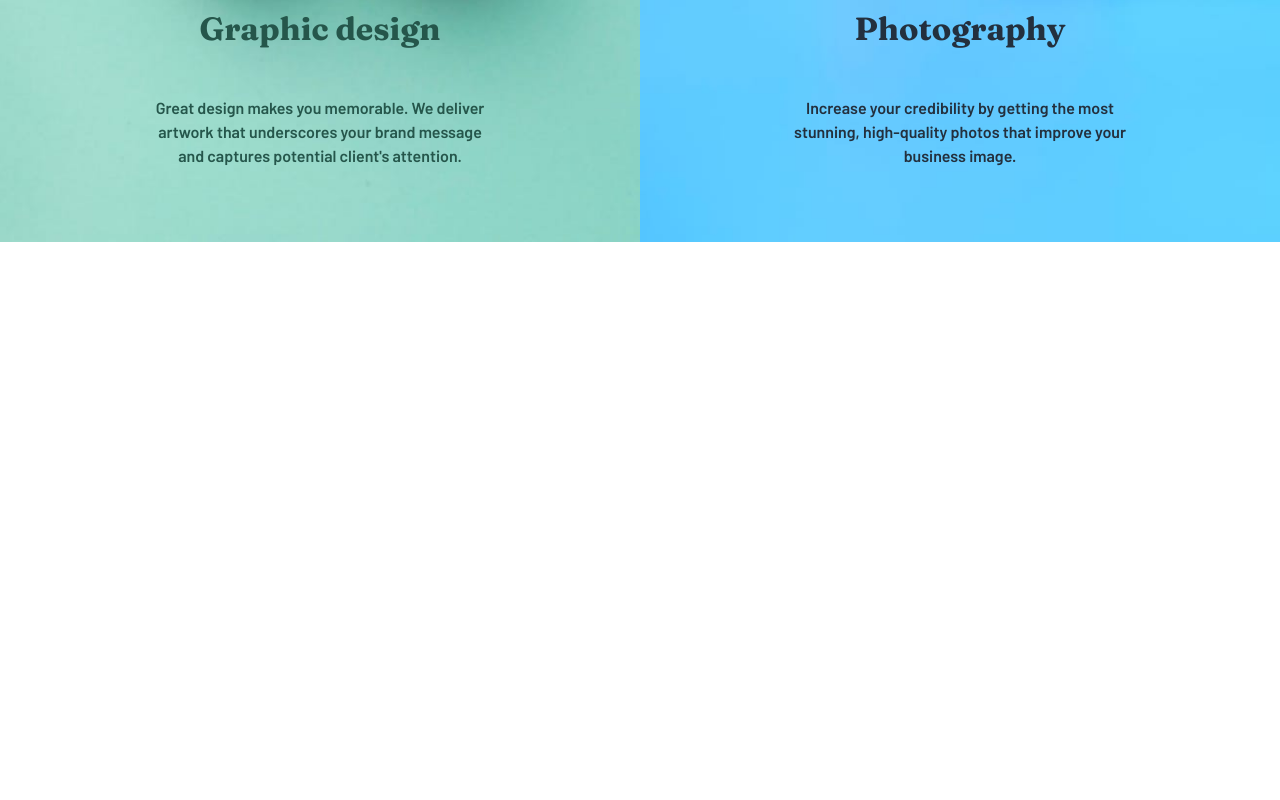
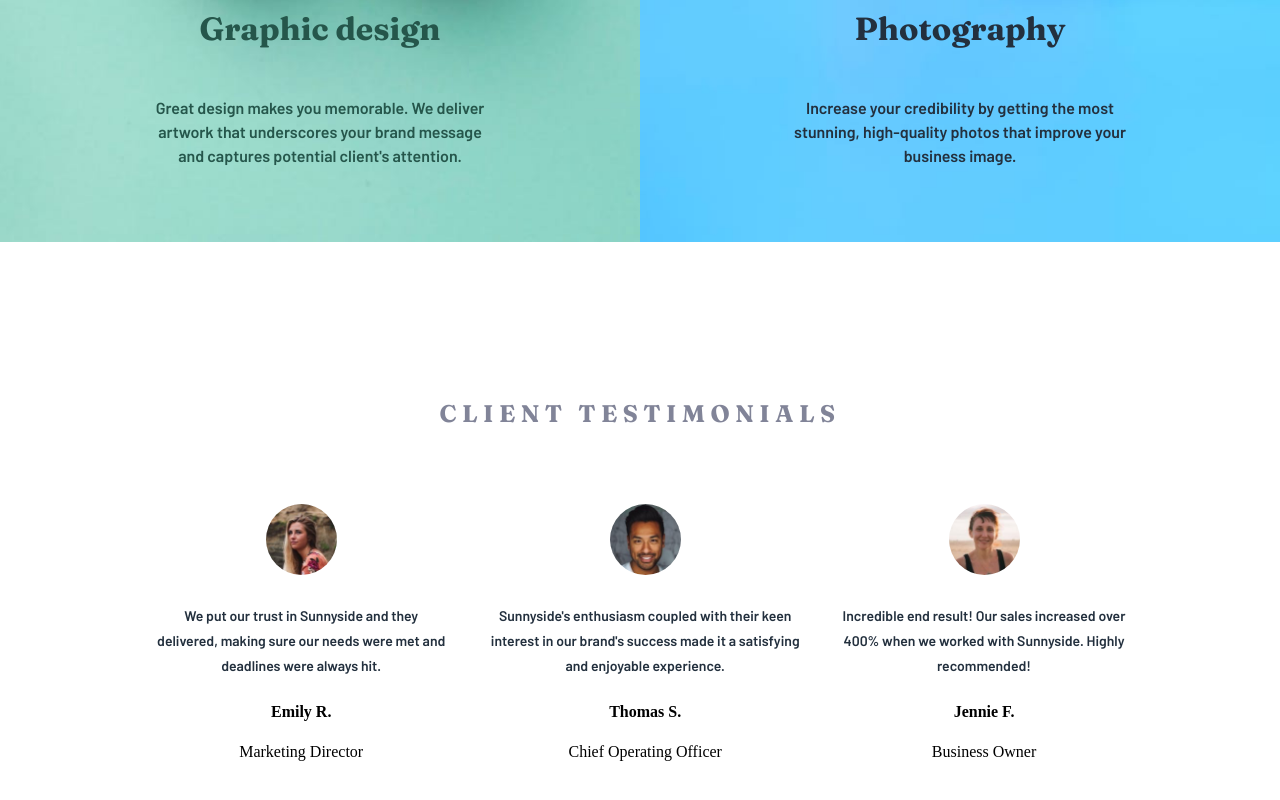
Before and after one commit to moniquedsilva/sunnyside-agency, a Vue app: page / in a window 1280 px wide. Shown: the part 2316-3116 px from the top of the page. Before the commit the page ends 2558 px from the top, so only its background shows below. Built offline with nearby package versions, Linux system fonts and the light colour scheme.

Commit message:
feat: testimonials section

```diff
--- a/src/App.vue
+++ b/src/App.vue
@@ -5,6 +5,7 @@
       <Hero />
       <About />
       <Services />
+      <Testimonials />
     </main>
   </div>
 </template>
@@ -14,6 +15,7 @@ import Header from '@/components/Header'
 import Hero from '@/components/Hero'
 import About from '@/components/About'
 import Services from '@/components/Services'
+import Testimonials from '@/components/Testimonials'
 
 export default {
   name: 'App',
@@ -22,6 +24,7 @@ export default {
     Hero,
     About,
     Services,
+    Testimonials,
   },
 }
 </script>
```
